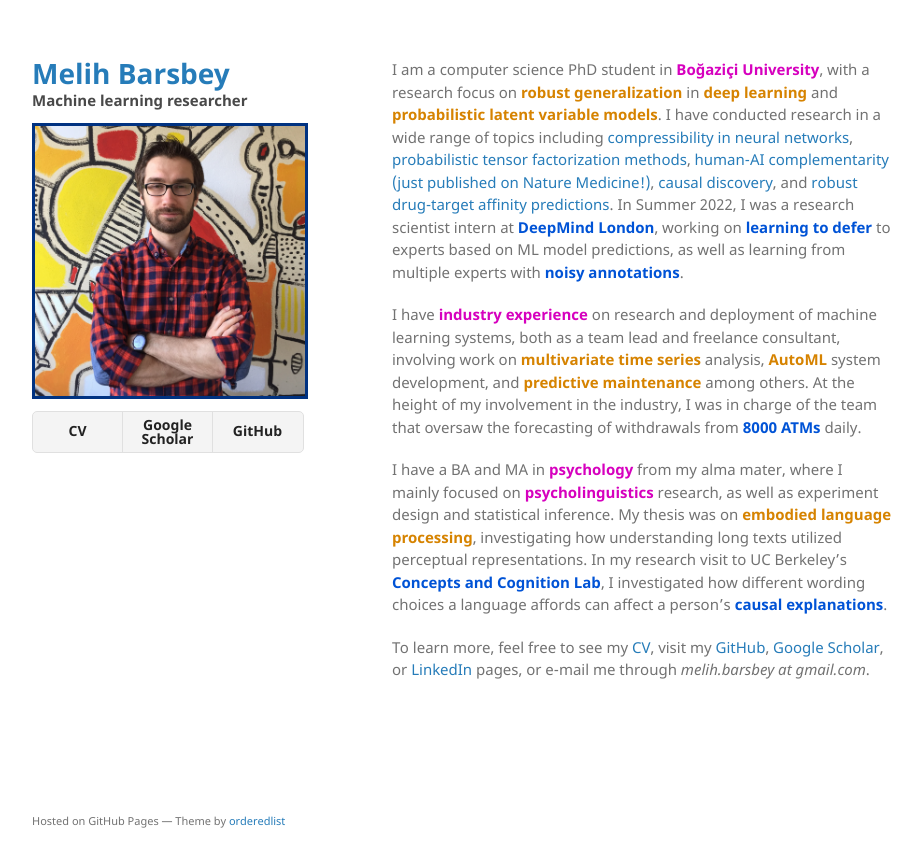
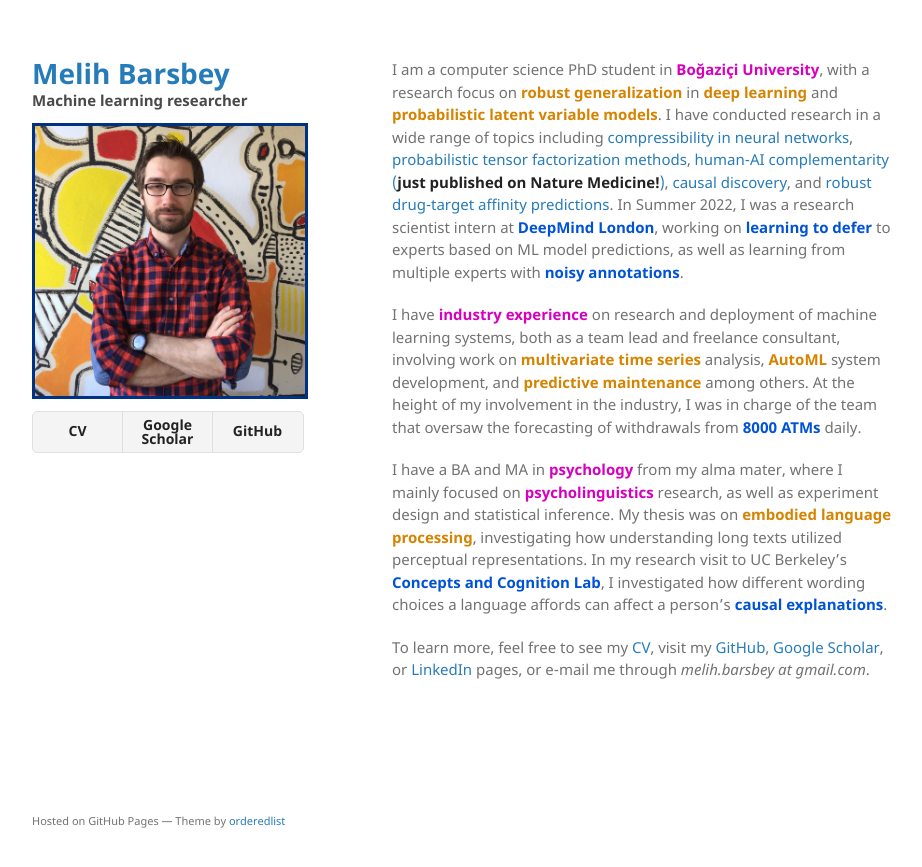
Before and after one commit to mbarsbey/mbarsbey.github.io, a Jekyll site: the page built from index.md, in a window 1280 px wide. Shown: the top 867 px of the page, without its empty margins (178-1100 px from the left). Built offline with Jekyll 4.4.1, drawn with Linux system fonts in a browser that asks for light colours.

Commit message:
Update index.md

```diff
--- a/index.md
+++ b/index.md
@@ -1,7 +1,7 @@
 ---
 layout: default
 ---
-I am a computer science PhD student in **<span style="color: #d600be">Boğaziçi University</span>**, with a research focus on **<span style="color: #d68300">robust generalization</span>** in **<span style="color: #d68300">deep learning</span>** and **<span style="color: #d68300">probabilistic latent variable models</span>**. I have conducted research in a wide range of topics including [compressibility in neural networks](https://proceedings.neurips.cc/paper/2021/hash/f5c3dd7514bf620a1b85450d2ae374b1-Abstract.html), [probabilistic tensor factorization methods](https://ieeexplore.ieee.org/document/10193757), [human-AI complementarity (just published on Nature Medicine!)](https://www.nature.com/articles/s41591-023-02437-x), [causal discovery](https://openreview.net/forum?id=ByeB5k2Etr), and [robust drug-target affinity predictions](http://recomb2023.bilkent.edu.tr/program.html). In Summer 2022, I was a research scientist intern at **<span style="color: #0053d6">DeepMind London</span>**, working on **<span style="color: #0053d6">learning to defer</span>** to experts based on ML model predictions, as well as learning from multiple experts with **<span style="color: #0053d6">noisy annotations</span>**.
+I am a computer science PhD student in **<span style="color: #d600be">Boğaziçi University</span>**, with a research focus on **<span style="color: #d68300">robust generalization</span>** in **<span style="color: #d68300">deep learning</span>** and **<span style="color: #d68300">probabilistic latent variable models</span>**. I have conducted research in a wide range of topics including [compressibility in neural networks](https://proceedings.neurips.cc/paper/2021/hash/f5c3dd7514bf620a1b85450d2ae374b1-Abstract.html), [probabilistic tensor factorization methods](https://ieeexplore.ieee.org/document/10193757), [human-AI complementarity (**just published on Nature Medicine!**)](https://www.nature.com/articles/s41591-023-02437-x), [causal discovery](https://openreview.net/forum?id=ByeB5k2Etr), and [robust drug-target affinity predictions](http://recomb2023.bilkent.edu.tr/program.html). In Summer 2022, I was a research scientist intern at **<span style="color: #0053d6">DeepMind London</span>**, working on **<span style="color: #0053d6">learning to defer</span>** to experts based on ML model predictions, as well as learning from multiple experts with **<span style="color: #0053d6">noisy annotations</span>**.
 
 I have **<span style="color: #d600be">industry experience</span>** on research and deployment of machine learning systems, both as a team lead and freelance consultant, involving work on **<span style="color: #d68300">multivariate time series</span>** analysis, **<span style="color: #d68300">AutoML</span>** system development, and **<span style="color: #d68300">predictive maintenance</span>** among others. At the height of my involvement in the industry, I was in charge of the team that oversaw the forecasting of withdrawals from **<span style="color: #0053d6">8000 ATMs</span>** daily.
 
```
